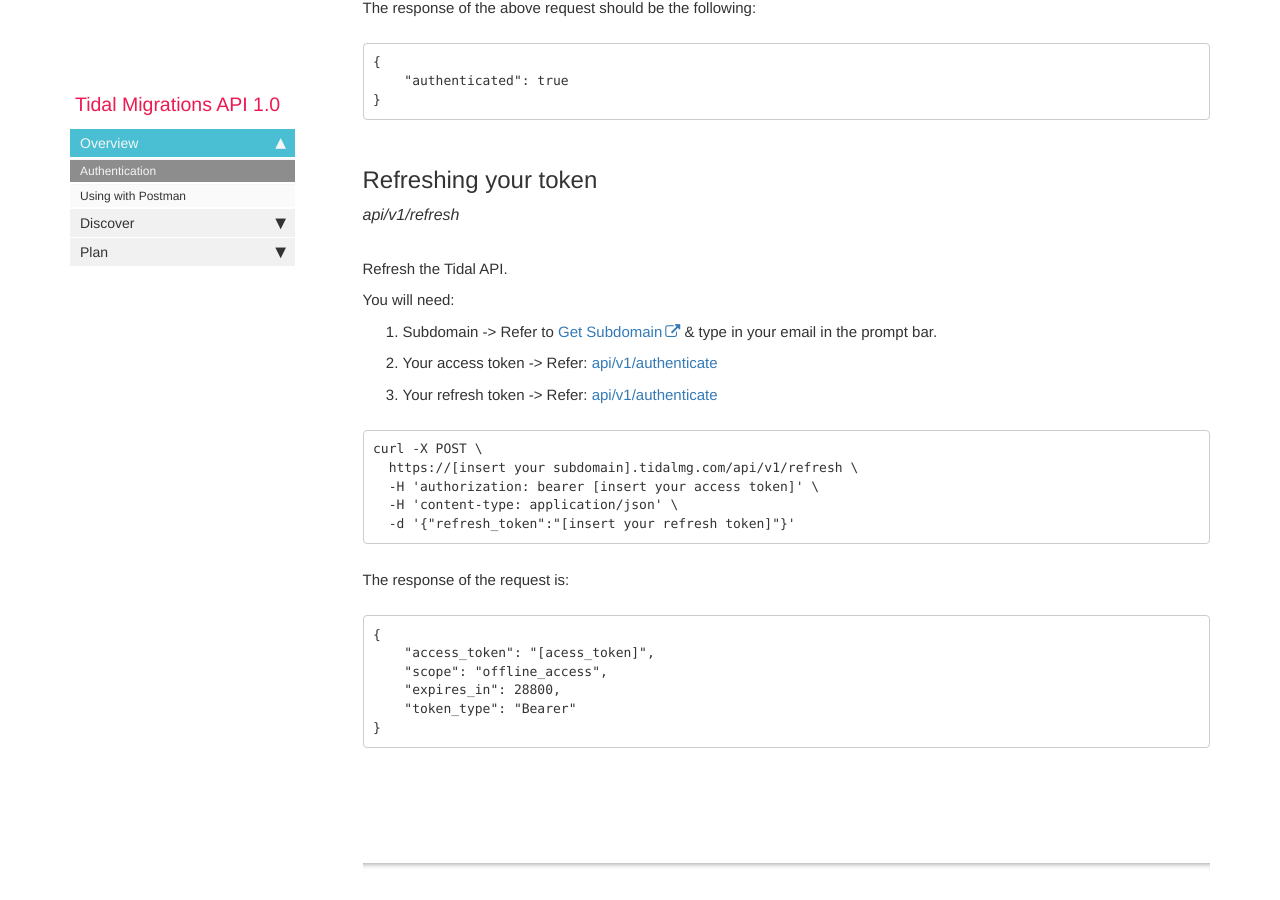
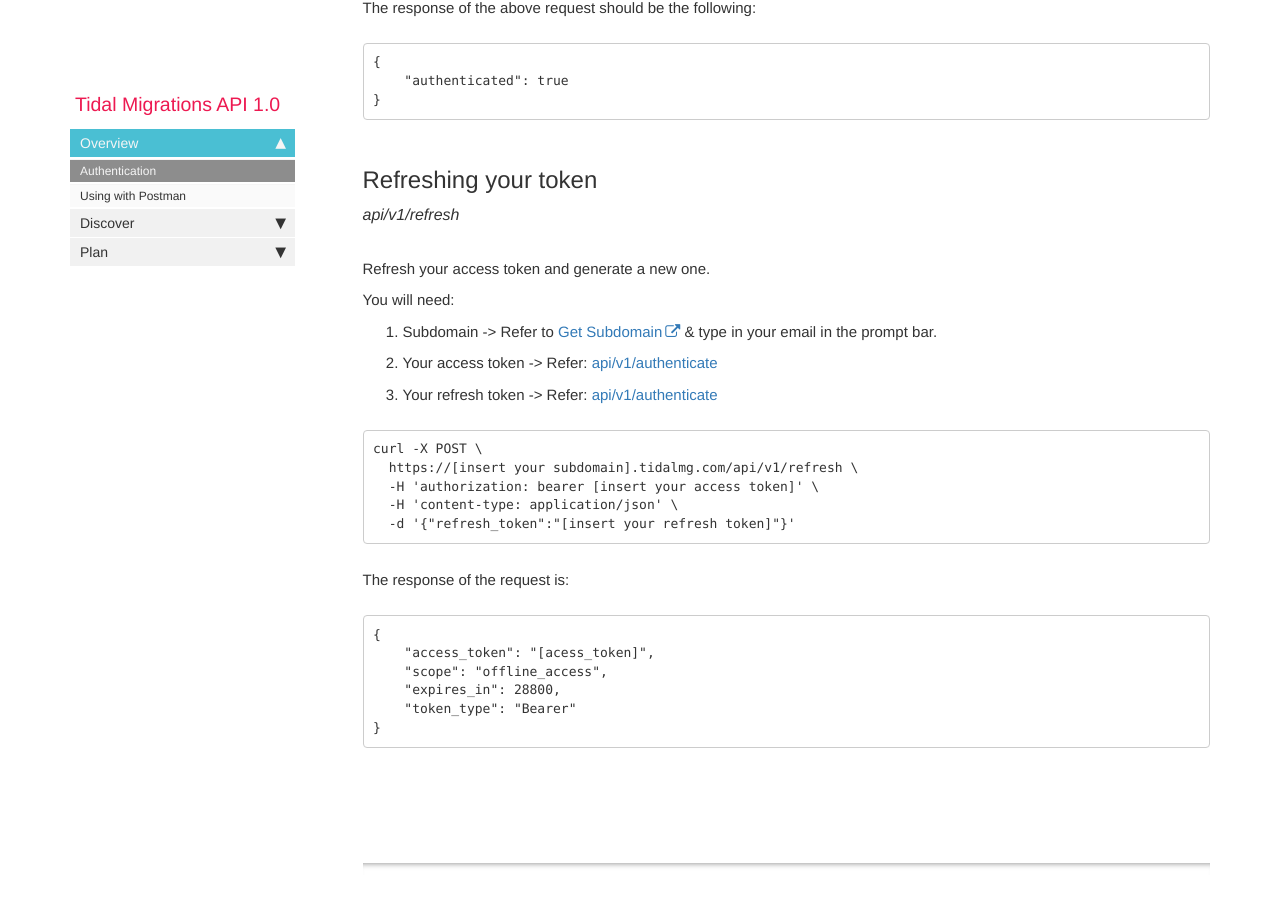
Before and after one commit to tidalmigrations/tidalmigrations.github.io, a Jekyll site: the page built from index.md, in a window 1280 px wide and 900 px high, scrolled down 1819 px. Built offline with Jekyll 4.4.1, drawn with Linux system fonts in a browser that asks for light colours; nearby versions of some CDN libraries; comment, search, counter and statistics services are not loaded; some of the changed text lies outside the part shown.

Commit message:
Add favicon, change description for /refresh, fix 'access' spelling

```diff
--- a/index.md
+++ b/index.md
@@ -44,7 +44,7 @@ header. There should be two headers present: `Authorization` and `Content-Type`.
 
 | Key                 | Value                  |
 | --------------------|:----------------------:|
-| `Authorization`     | `bearer` [acess_token] |
+| `Authorization`     | `bearer` [access_token]|
 | `Content-Type`      | `application/json`     |
 
 
@@ -97,7 +97,7 @@ The response of the above request should be the following:
 ## Refreshing your token {#getrefresh}
 <font size="3"> <i> api/v1/refresh </i> </font> <br>
 
-Refresh the Tidal API.
+Refresh your access token and generate a new one.
 
 You will need:
 
```
Also changed, not shown: images/favicon.ico.
